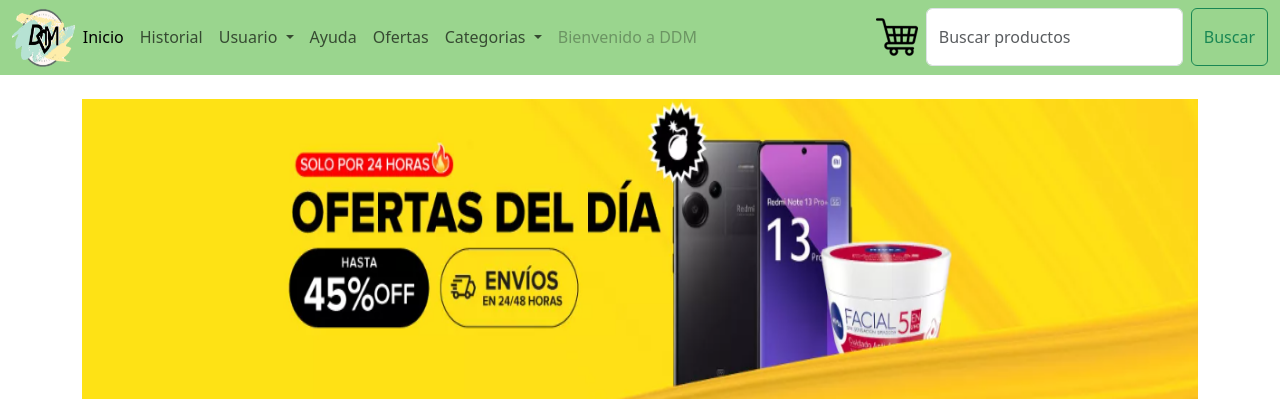
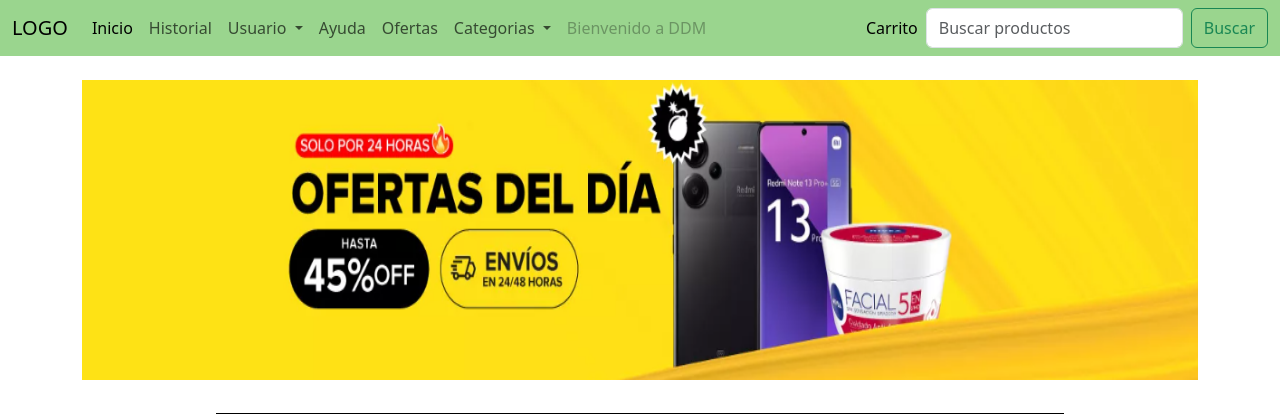
Before and after one commit to mikeelprogramador/DDM, a PHP site: page /view/user/ddm.php in a window 1280 px wide. Shown: the top 414 px of the page. Run offline with PHP 8.4, Linux system fonts and the light colour scheme; the visitor is signed in with stand-in values (Sample User, id 1); tables that the repository leaves empty or names only in its code hold one stand-in row (values such as "Sample post"); grey boxes marked "Sample" are stand-in pictures.

Commit message:
Beta 2.9

```diff
--- a/metodos/clas-producto.php
+++ b/metodos/clas-producto.php
@@ -39,7 +39,7 @@
         $tipo = pathinfo($nombre, PATHINFO_EXTENSION);
         $ruta_provicional = $file["tmp_name"];
         $carpeta = "../../fotos/";
-        if($tipo != 'jpg' && $tipo != 'png' && $tipo != 'gif'&& $tipo != 'tiff' && $tipo != 'psd'&& $tipo != 'bmp'){
+        if($tipo != 'jpg' && $tipo != 'png' && $tipo != 'gif'&& $tipo != 'tiff' && $tipo != 'psd'&& $tipo != 'bmp'&& $tipo != 'jpeg'){
             $salida = "0";
         }else if($tamaño > 3*1024*1024){
             $salida = "1";
--- a/view/adm/admin.php
+++ b/view/adm/admin.php
@@ -39,7 +39,6 @@
     if( $nowProducto == 0 ){
       echo "El codigo de este producto ya se encuntra creado";
     }if( $nowProducto == 1 ){
-      header("location: admin.php?seccion=seccion1");
       echo "El producto se ha cardo exitosamente";
     }if( $nowProducto == 2 ){
       echo "Hubo un error al subir el archivo";
--- /dev/null
+++ b/view/adm/buscar.php
@@ -0,0 +1,4 @@
+<?php
+
+include_once("../../metodos/clas-view.php");
+ echo Vista::buscarProducto($_GET['search'],"hola");
--- a/view/adm/nav-adm.php
+++ b/view/adm/nav-adm.php
@@ -76,6 +76,7 @@
 
 
     <script src="../../js/target.js"></script>
+    <script src="../../js/productos.js"></script>
     <script src="https://ajax.googleapis.com/ajax/libs/jquery/3.6.0/jquery.min.js"></script>
     <script src="https://cdn.jsdelivr.net/npm/bootstrap@5.3.3/dist/js/bootstrap.bundle.min.js" integrity="sha384-YvpcrYf0tY3lHB60NNkmXc5s9fDVZLESaAA55NDzOxhy9GkcIdslK1eN7N6jIeHz" crossorigin="anonymous"></script>
   </body>
--- a/view/user/navbar-user.php
+++ b/view/user/navbar-user.php
@@ -16,7 +16,7 @@
 
     <meta charset="utf-8">
     <meta name="viewport" content="width=device-width, initial-scale=1">
-    <title>DDM</title>
+    <title><?php echo $seccion; ?></title>
     <link rel="stylesheet" href="../../css/stylo1.css">
     <link href="https://cdn.jsdelivr.net/npm/bootstrap@5.3.3/dist/css/bootstrap.min.css" rel="stylesheet" integrity="sha384-QWTKZyjpPEjISv5WaRU9OFeRpok6YctnYmDr5pNlyT2bRjXh0JMhjY6hW+ALEwIH" crossorigin="anonymous">
 
@@ -25,7 +25,7 @@
 
   <nav class="navbar navbar-expand-lg bg-gris-oscuro" id="nav">
   <div class="container-fluid">
-    <img src="../../img/logo.png" alt="" width="5%">
+    <a class="navbar-brand" href="#">LOGO</a>
     <button class="navbar-toggler" type="button" data-bs-toggle="collapse" data-bs-target="#navbarSupportedContent" aria-controls="navbarSupportedContent" aria-expanded="false" aria-label="Toggle navigation">
       <span class="navbar-toggler-icon"></span>
     </button>
@@ -73,7 +73,7 @@
       <form class="d-flex" role="search">
       <ul class="navbar-nav me-auto mb-2 mb-lg-0">
         <li class="nav-item">
-        <a class="nav-link active" aria-current="page" href="#"><img src="../../img/carro.png" alt=""></a>
+          <a class="nav-link active" aria-current="page" href="#">Carrito</a>
         </li> </ul>
         <input class="form-control me-2" type="search" placeholder="Buscar productos" aria-label="Search">
         <button class="btn btn-outline-success " type="submit">Buscar</button>
```
Also changed, not shown: view/adm/seccion-ac-pro.php (+11 -0 lines), fotos/FUNCION.jpg (added), fotos/sql.jpg (added).
